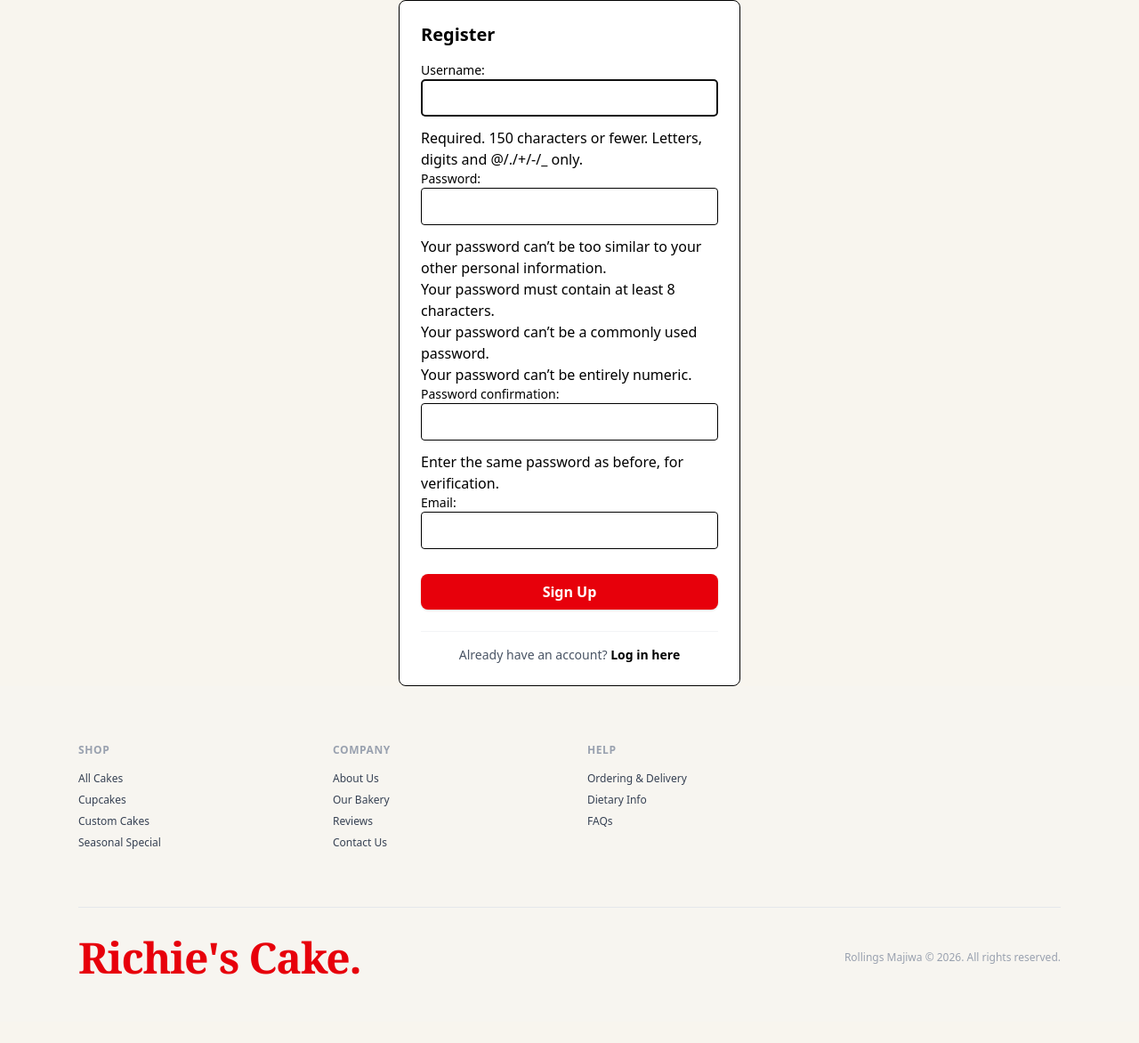
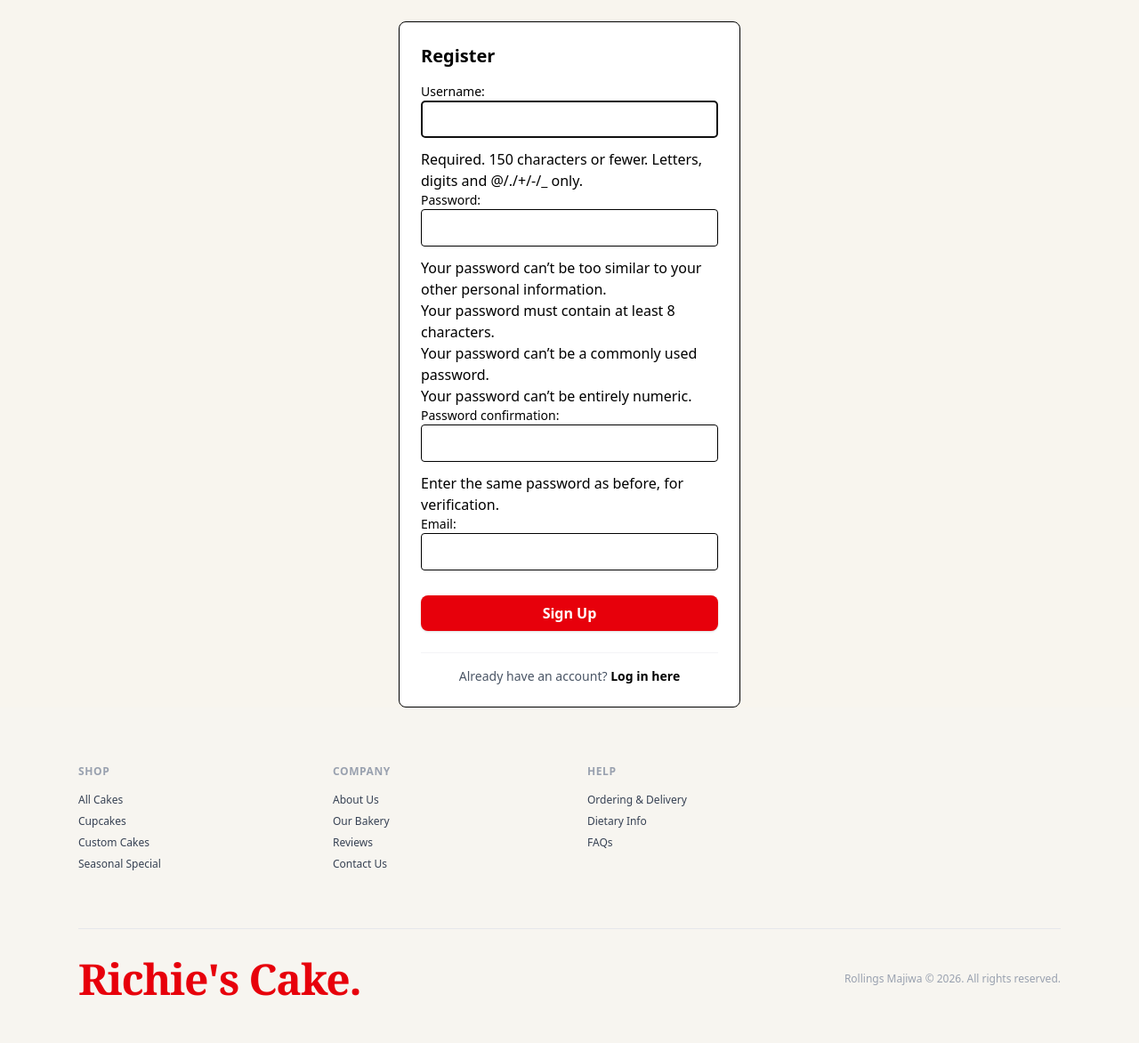
Before and after one commit to rollingsmajiwa/Richy_Cake, a Django app: page /register/ in a window 1280 px wide. Shown: the part 65-1237 px from the top of the page at 89% size. Before the commit the page ends 1160 px from the top, so only its background shows below. Run offline with Django 5.2, Linux system fonts and the light colour scheme.

Commit message:
Fix: adjust margin for login and register forms

```diff
--- a/templates/login.html
+++ b/templates/login.html
@@ -11,7 +11,7 @@
     {% endfor %}
   </div>
 {% endif %}
-<div class="card max-w-sm mx-auto">
+<div class="card max-w-sm mx-auto mt-6">
     <h1 class="text-xl font-bold mb-4">Sign In</h1>
     <form method="POST">
         {% csrf_token %}
--- a/templates/register.html
+++ b/templates/register.html
@@ -1,6 +1,6 @@
 {% extends 'base.html' %}
 {% block content %}
-<div class="card max-w-sm mx-auto">
+<div class="card max-w-sm mx-auto mt-6">
     <h1 class="text-xl font-bold mb-4">Register</h1>
     <form method="POST">
         {% csrf_token %}
```
